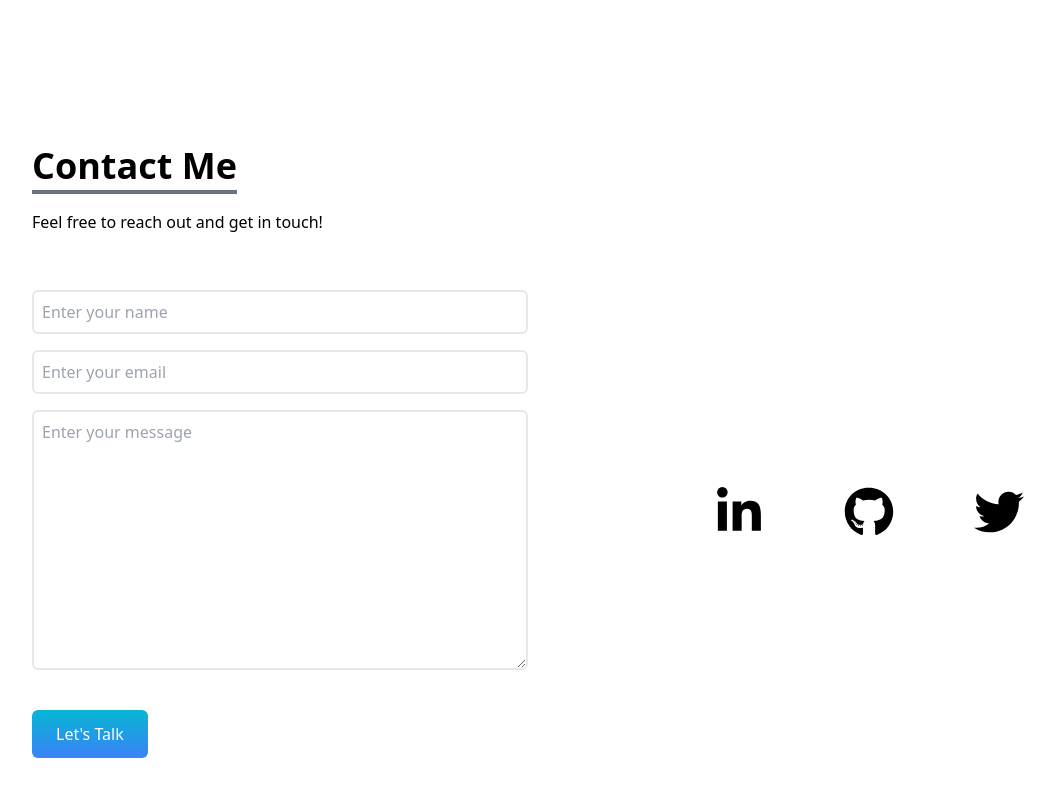
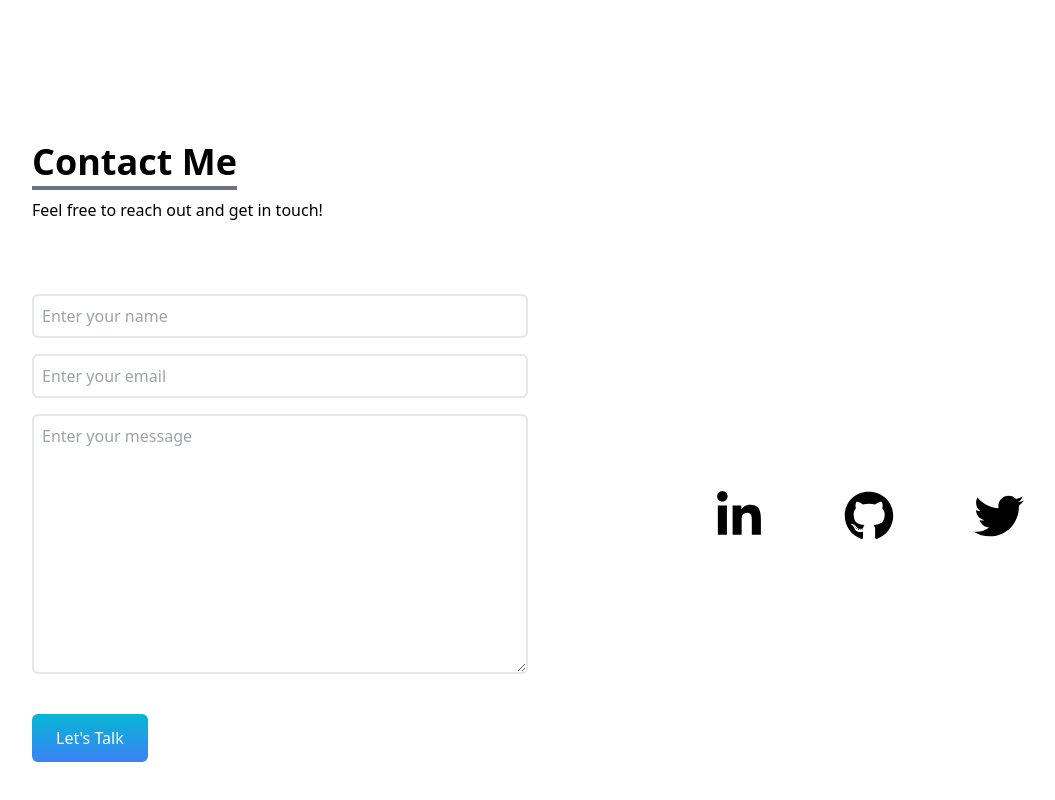
Before and after one commit to malcolmlearnstech/portfolio, a React app: page / in a window 1280 px wide. Shown: the part 3392-4192 px from the top of the page, without its empty margins (112-1167 px from the left). Built offline with nearby package versions, Linux system fonts and the light colour scheme.

Commit message:
style: edit spacing of Contact subtitle (above & below)

```diff
--- a/client/components/Contact.js
+++ b/client/components/Contact.js
@@ -60,7 +60,9 @@ export default function Contact() {
             <p className="text-4xl font-bold inline border-b-4 border-gray-500">
               Contact Me
             </p>
-            <p className="py-6">Feel free to reach out and get in touch!</p>
+            <p className="pt-4 pb-10">
+              Feel free to reach out and get in touch!
+            </p>
           </div>
 
           <div>
```
